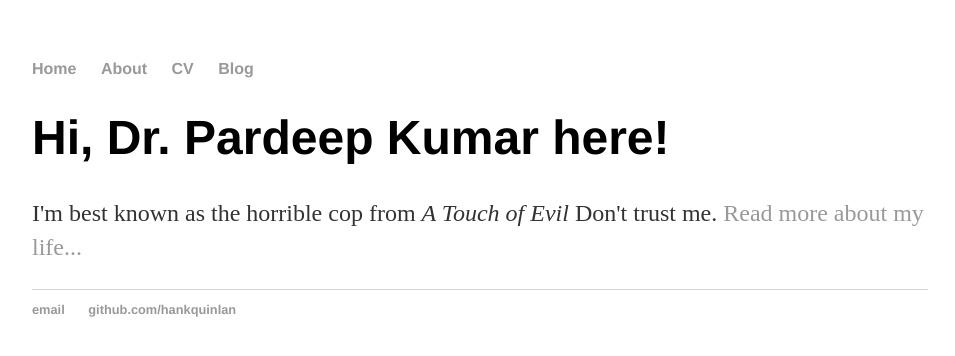
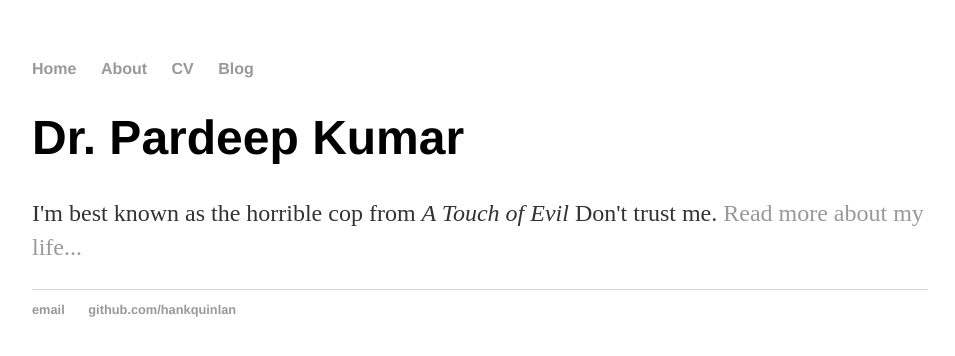
Before and after one commit to kumar-pardeep/kumar-pardeep.github.io, a plain HTML site: page index.html in a window 1280 px wide. Shown: the whole page, without its empty margins (160-1115 px from the left). Drawn offline with Linux system fonts and the light colour scheme.

Commit message:
Update index.html

```diff
--- a/index.html
+++ b/index.html
@@ -16,7 +16,7 @@
 		</nav>
 		<div class="container">
     		<div class="blurb">
-        		<h1>Hi, Dr. Pardeep Kumar here!</h1>
+        		<h1>Dr. Pardeep Kumar</h1>
 				<p>I'm best known as the horrible cop from <em>A Touch of Evil</em> Don't trust me. <a href="/about">Read more about my life...</a></p>
     		</div><!-- /.blurb -->
 		</div><!-- /.container -->
```
